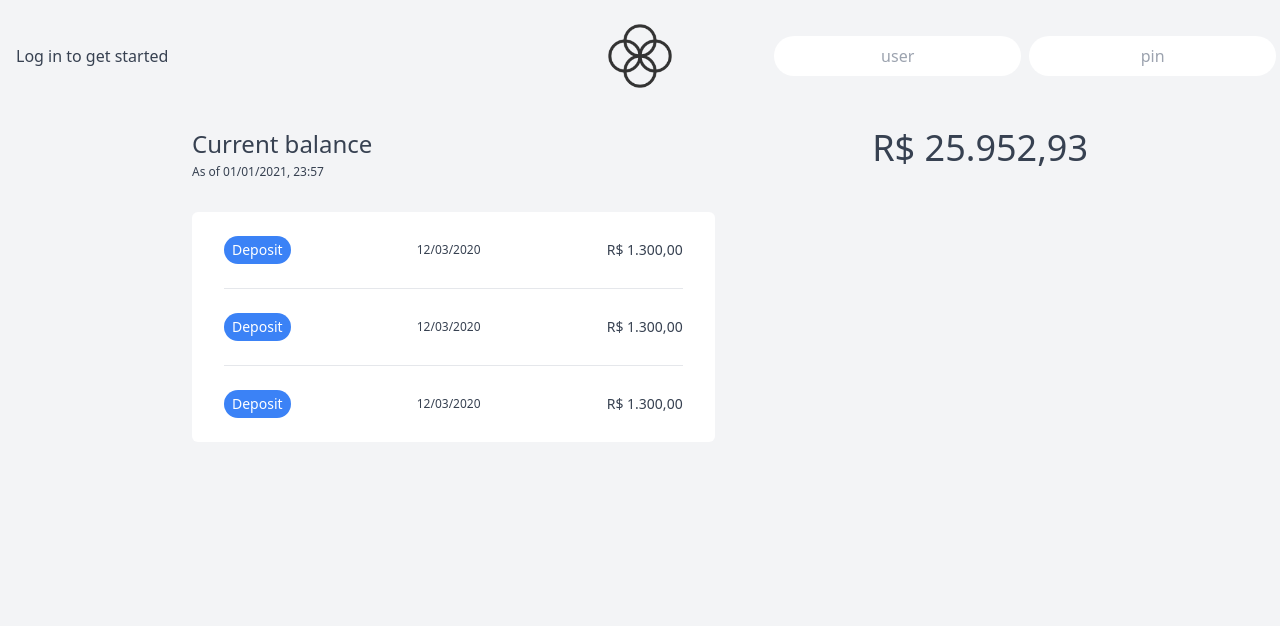
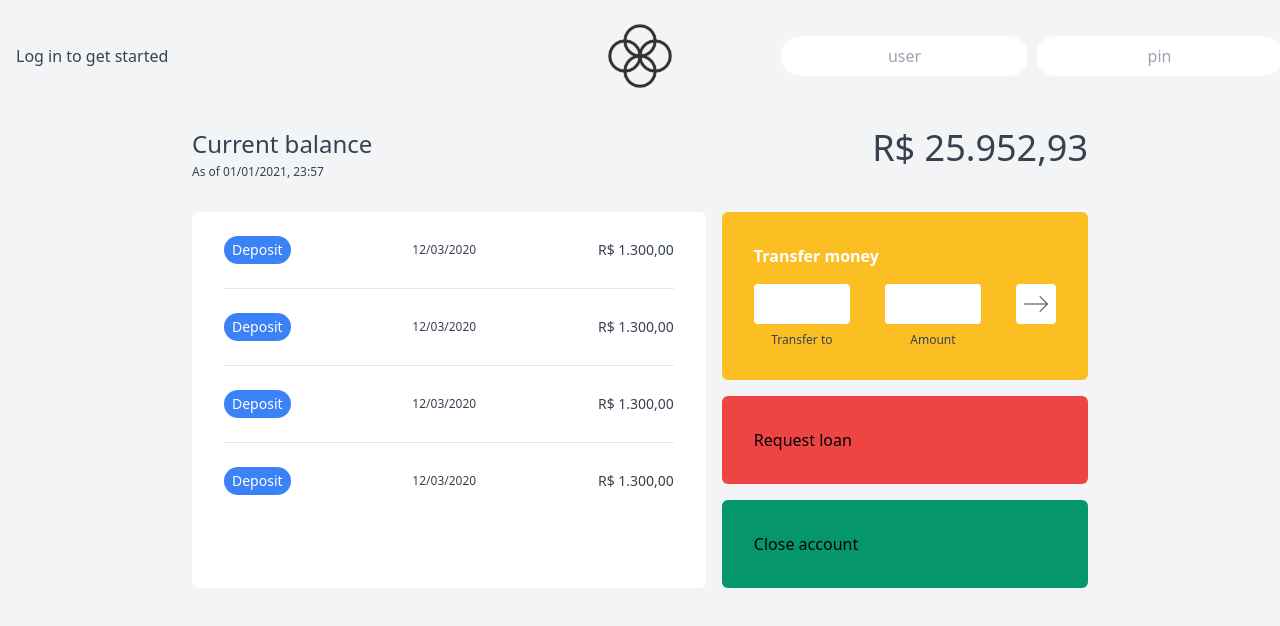
Before and after one commit to comarialuiza/bankist, a React (Create React App) app: page / in a window 1280 px wide. Shown: the top 626 px of the page. Built offline with nearby package versions, Linux system fonts and the light colour scheme.

Commit message:
creates transfer money component

```diff
--- a/src/components/Header.tsx
+++ b/src/components/Header.tsx
@@ -1,4 +1,5 @@
 import logo from '../assets/logo.png';
+import { ReactComponent as RightIcon } from '../assets/right.svg';
 
 const Header: React.FC = () => {
     return (
@@ -11,9 +12,11 @@ const Header: React.FC = () => {
 
             <div className="flex flex-row justify-center items-center">
                 <input type="text" placeholder="user" className="mr-2 p-2 rounded-full text-center focus:outline-none focus:ring-2 focus:ring-purple-600 focus:border-transparent"/>
-                <input type="text" placeholder="pin" className="mr-2 p-2 rounded-full text-center" />
+                <input type="text" placeholder="pin" className="mr-2 p-2 rounded-full text-center focus:outline-none focus:ring-2 focus:ring-purple-600 focus:border-transparent" />
 
-                <button className="p-2 text-gray-700">login</button>
+                <button className="p-2">
+                    <RightIcon className="fill-current text-gray-700 h-6"/>
+                </button>
             </div>
         </header>
     );
--- a/src/components/Transactions.tsx
+++ b/src/components/Transactions.tsx
@@ -1,3 +1,5 @@
+import { ReactComponent as RightIcon } from '../assets/right.svg';
+
 const Transactions: React.FC = () => {
     return (
         <div className="max-w-4xl mx-auto flex items-stretch justify-between">
@@ -19,10 +21,42 @@ const Transactions: React.FC = () => {
                     <p className="text-xs">12/03/2020</p>
                     <p className="text-sm">R$ 1.300,00</p>
                 </div>
+
+                <div className="py-6 flex items-center justify-between">
+                    <p className="bg-blue-500 py-1 px-2 rounded-full text-white text-sm">Deposit</p>
+                    <p className="text-xs">12/03/2020</p>
+                    <p className="text-sm">R$ 1.300,00</p>
+                </div>
             </div>
 
-            <div>
+            <div className="grid gap-4 grid-cols-1 w-5/12">
+                <div className="bg-yellow-400 p-8 rounded-md">
+                    <h3 className="font-semibold text-white">Transfer money</h3>
 
+                    <form className="flex items-start justify-between mt-4">
+                        <div className="mr-4 flex flex-col items-center">
+                            <input type="text" id="transferTo" className="w-24 rounded p-2"/>
+                            <label htmlFor="transferTo" className="text-gray-700 text-xs mt-2">Transfer to</label>
+                        </div>
+
+                        <div className="mr-4 flex flex-col items-center">
+                            <input type="text" id="amount" className="w-24 rounded p-2"/>
+                            <label htmlFor="amount" className="text-gray-700 text-xs mt-2">Amount</label>
+                        </div>
+
+                        <button type="submit" className="rounded p-2 bg-white">
+                            <RightIcon className="fill-current text-gray-700 h-6"/>
+                        </button>
+                    </form>
+                </div>
+
+                <div className="bg-red-500 p-8 rounded-md">
+                    <h3>Request loan</h3>
+                </div>
+
+                <div className="bg-green-600 p-8 rounded-md">
+                    <h3>Close account</h3>
+                </div>
             </div>
         </div>
     );
```
Also changed, not shown: src/assets/right.svg (added), 1 other file (tests, documents, lock files or other folders).
